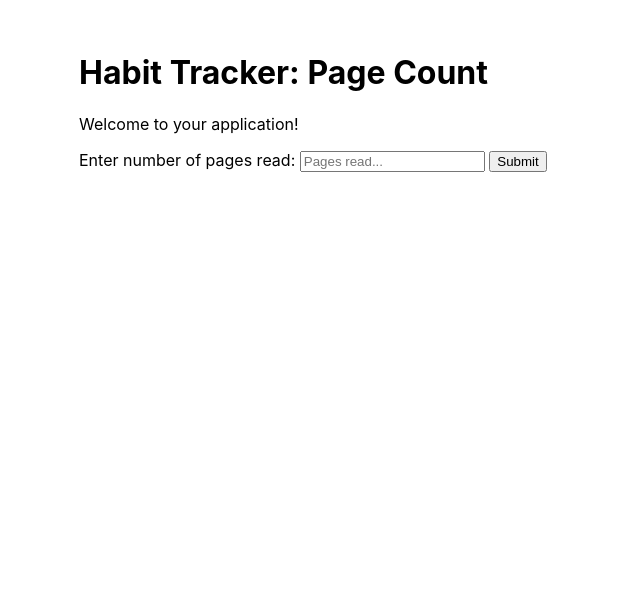
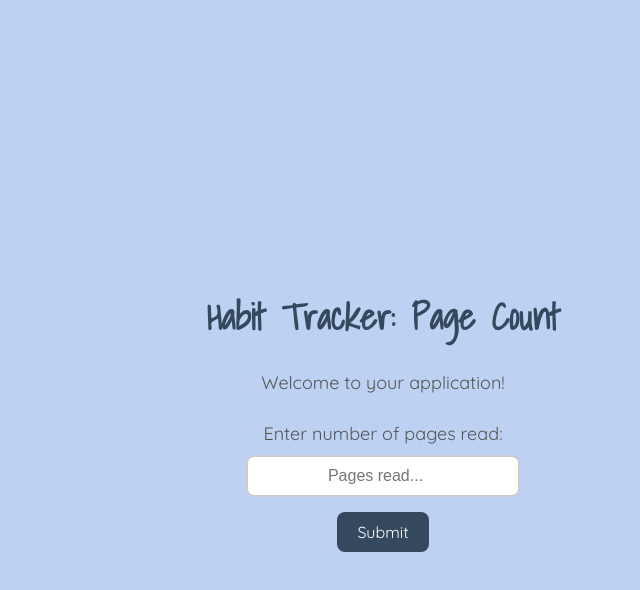
Before and after one commit to nihams/Habit-Tracker, an Electron app: page src/index.html in a window 800 px wide. Shown: the whole page, without its empty margins (17-657 px from the left). Drawn offline with Linux system fonts and the light colour scheme.

Commit message:
Added styling

```diff
--- a/src/index.css
+++ b/src/index.css
@@ -1,7 +1,67 @@
+@import url('https://fonts.googleapis.com/css2?family=Shadows+Into+Light&display=swap');
+@import url('https://fonts.googleapis.com/css2?family=Quicksand:wght@300..700&display=swap');
+
+h1 {
+  font-family: "Shadows Into Light", serif;
+  font-weight: 600;
+  font-size: 36px;
+  font-style: normal;
+  color: #34495E;
+  /* color: #1d5f7b; */
+  margin-bottom: 15px;
+}
+
 body {
-  font-family: -apple-system, BlinkMacSystemFont, 'Segoe UI', Roboto, Helvetica,
-    Arial, sans-serif;
-  margin: auto;
-  max-width: 38rem;
-  padding: 2rem;
+  display: flex;
+  flex-direction: column;
+  justify-content: center;
+  align-items: center;
+  background-color: #bdd2f3;
+  height: 100vh;
+  font-family: "Quicksand", serif;
+  font-optical-sizing: auto;
+  font-weight:400;
+  font-style: normal;
 }
+
+input {
+  padding: 10px;
+  font-size: 16px;
+  border: 2px solid #ccc;
+  border-radius: 8px;
+  outline: none;
+  text-align: center;
+  width: 250px;
+  margin-top: 10px;
+  transition: 0.3s;
+}
+
+input:focus {
+  border-color: #6d869f; /* Highlight effect */
+}
+
+/* Label */
+label,p {
+  font-size: 18px;
+  color: #555;
+  margin-top: 10px;
+  display: block;
+}
+
+/* Button Styling */
+button {
+  background-color: #34495E;
+  color: white;
+  font-family: "Quicksand", serif;
+  font-size: 16px;
+  padding: 10px 20px;
+  border: none;
+  border-radius: 8px;
+  margin-top: 15px;
+  cursor: pointer;
+  transition: 0.3s;
+}
+
+button:hover {
+  background-color: #54799d;
+}
```
